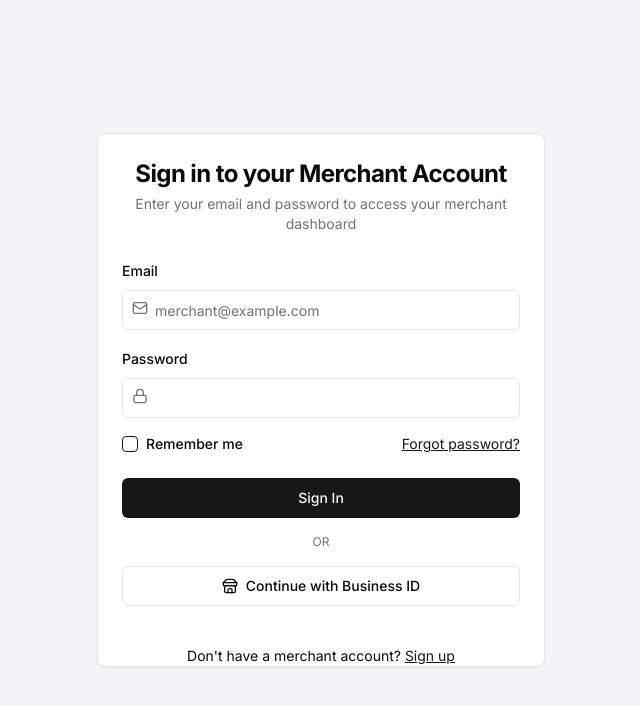
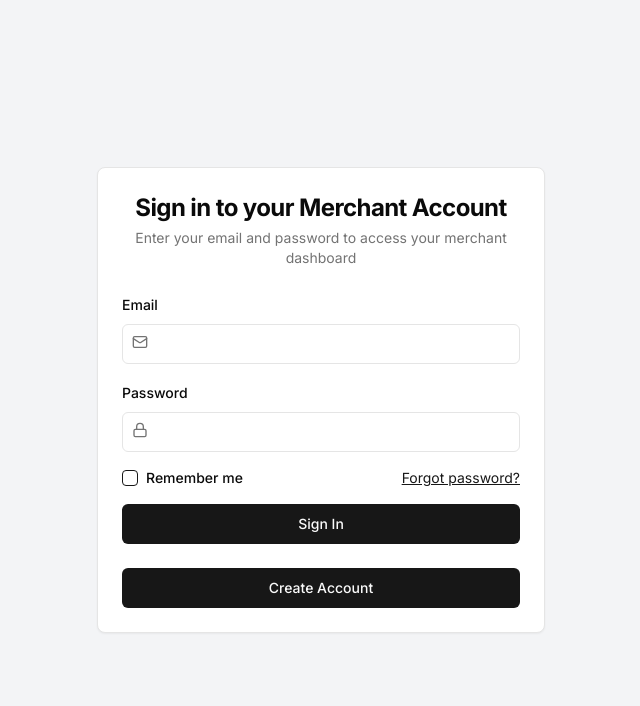
Before and after one commit to Solid-PODS/frontend, a Next.js app: page /merchant/login in a window 1280 px wide. Shown: the top 706 px of the page, without its empty margins (319-959 px from the left). Built offline with nearby package versions, Linux system fonts and the light colour scheme.

Commit message:
Set up postgres

```diff
--- a/package.json
+++ b/package.json
@@ -18,6 +18,7 @@
     "@radix-ui/react-switch": "^1.1.0",
     "@radix-ui/react-tabs": "^1.1.0",
     "@vercel/postgres": "^0.9.0",
+    "bcryptjs": "^2.4.3",
     "class-variance-authority": "^0.7.0",
     "clsx": "^2.1.1",
     "drizzle-orm": "^0.33.0",
--- /dev/null
+++ b/src/app/api/user/auth/route.js
@@ -0,0 +1,27 @@
+// app/api/user/auth/route.js
+import { NextResponse } from 'next/server';
+import { getUserByEmail, createUser } from '@/lib/db';
+import bcrypt from 'bcryptjs';
+
+export async function POST(request) {
+  const { email, password, name, action } = await request.json();
+
+  if (action === 'login') {
+    const user = await getUserByEmail(email);
+    if (user && await bcrypt.compare(password, user.password)) {
+      // In a real app, you'd create a session or JWT here
+      return NextResponse.json({ success: true, user: { id: user.id, name: user.name, email: user.email } });
+    }
+    return NextResponse.json({ success: false, message: 'Invalid credentials' }, { status: 401 });
+  } else if (action === 'register') {
+    const existingUser = await getUserByEmail(email);
+    if (existingUser) {
+      return NextResponse.json({ success: false, message: 'Email already in use' }, { status: 400 });
+    }
+    const hashedPassword = await bcrypt.hash(password, 10);
+    const newUser = await createUser({ name, email, password: hashedPassword });
+    return NextResponse.json({ success: true, user: { id: newUser.id, name: newUser.name, email: newUser.email } });
+  }
+
+  return NextResponse.json({ success: false, message: 'Invalid action' }, { status: 400 });
+}
--- a/src/app/merchant/login/page.jsx
+++ b/src/app/merchant/login/page.jsx
@@ -1,5 +1,8 @@
-import React from 'react';
+"use client";
+
+import React, { useState, useEffect } from 'react';
 import Link from "next/link"
+import { useRouter } from 'next/navigation';
 import { Button } from "@/components/ui/button"
 import { Card, CardContent, CardDescription, CardFooter, CardHeader, CardTitle } from "@/components/ui/card"
 import { Input } from "@/components/ui/input"
@@ -8,6 +11,39 @@ import { Checkbox } from "@/components/ui/checkbox"
 import { Store, Mail, Lock } from "lucide-react"
 
 export default function MerchantLogin() {
+  const [email, setEmail] = useState('');
+  const [password, setPassword] = useState('');
+  const [error, setError] = useState('');
+  // const [isLoading, setIsLoading] = useState(true);
+  const router = useRouter();
+
+  // useEffect(() => {
+  //   setIsLoading(false);
+  // }, []);
+
+  const handleSubmit = async (e) => {
+    e.preventDefault();
+    setError('');
+
+    const response = await fetch('/api/merchant/auth', {
+      method: 'POST',
+      headers: { 'Content-Type': 'application/json' },
+      body: JSON.stringify({ email, password, action: 'login' }),
+    });
+
+    const data = await response.json();
+
+    if (data.success) {
+      router.push('/merchant/dashboard');
+    } else {
+      setError(data.message);
+    }
+  };
+
+  // if (isLoading) {
+  //   return <div>Loading...</div>;
+  // }
+
   return (
     <div className="min-h-screen flex items-center justify-center bg-gray-100 py-12 px-4 sm:px-6 lg:px-8">
       <Card className="w-full max-w-md">
@@ -17,28 +53,41 @@ export default function MerchantLogin() {
             Enter your email and password to access your merchant dashboard
           </CardDescription>
         </CardHeader>
+        <form onSubmit={handleSubmit}>
           <CardContent className="space-y-4">
+            {error && <div className="text-red-500 text-sm">{error}</div>}
             <div className="space-y-2">
               <Label htmlFor="email">Email</Label>
               <div className="relative">
                 <Mail className="absolute left-2.5 top-2.5 h-4 w-4 text-muted-foreground" />
-              <Input id="email" placeholder="merchant@example.com" type="email" className="pl-8" />
+                <Input
+                  id="email"
+                  type="email"
+                  className="pl-8"
+                  value={email}
+                  onChange={(e) => setEmail(e.target.value)}
+                  required
+                />
               </div>
             </div>
             <div className="space-y-2">
               <Label htmlFor="password">Password</Label>
               <div className="relative">
                 <Lock className="absolute left-2.5 top-2.5 h-4 w-4 text-muted-foreground" />
-              <Input id="password" type="password" className="pl-8" />
+                <Input
+                  id="password"
+                  type="password"
+                  className="pl-8"
+                  value={password}
+                  onChange={(e) => setPassword(e.target.value)}
+                  required
+                />
               </div>
             </div>
             <div className="flex items-center justify-between">
               <div className="flex items-center space-x-2">
                 <Checkbox id="remember" />
-              <label
-                htmlFor="remember"
-                className="text-sm font-medium leading-none peer-disabled:cursor-not-allowed peer-disabled:opacity-70"
-              >
+                <label htmlFor="remember" className="text-sm font-medium leading-none peer-disabled:cursor-not-allowed peer-disabled:opacity-70">
                   Remember me
                 </label>
               </div>
@@ -46,28 +95,12 @@ export default function MerchantLogin() {
                 Forgot password?
               </Link>
             </div>
+            <Button className="w-full" type="submit">Sign In</Button>
           </CardContent>
+        </form>
         <CardFooter className="flex flex-col space-y-4">
-          <Button className="w-full">Sign In</Button>
-          <div className="relative">
-            <div className="absolute inset-0 flex items-center">
-              <span className="w-full border-t" />
-            </div>
-            <div className="relative flex justify-center text-xs uppercase">
-              <span className="bg-background px-2 text-muted-foreground">Or</span>
-            </div>
-          </div>
-          <Button variant="outline" className="w-full">
-            <Store className="mr-2 h-4 w-4" />
-            Continue with Business ID
-          </Button>
+          <Button className="w-full">Create Account</Button>
         </CardFooter>
-        <div className="text-center text-sm mt-4">
-          Don&apos;t have a merchant account?{" "}
-          <Link href="/merchant-signup" className="text-primary underline hover:text-primary/90">
-            Sign up
-          </Link>
-        </div>
       </Card>
     </div>
   )
--- a/src/app/user/login/page.jsx
+++ b/src/app/user/login/page.jsx
@@ -1,5 +1,8 @@
-import React from 'react';
+"use client";
+
+import React, { useState, useEffect } from 'react';
 import Link from "next/link"
+import { useRouter } from 'next/navigation';
 import { Button } from "@/components/ui/button"
 import { Checkbox } from "@/components/ui/checkbox"
 import { Input } from "@/components/ui/input"
@@ -14,6 +17,39 @@ import {
 import { Github, Mail } from "lucide-react"
 
 export default function UserLogin() {
+  const [email, setEmail] = useState('');
+  const [password, setPassword] = useState('');
+  const [error, setError] = useState('');
+  // const [isLoading, setIsLoading] = useState(true);
+  const router = useRouter();
+
+  // useEffect(() => {
+  //   setIsLoading(false);
+  // }, []);
+
+  const handleSubmit = async (e) => {
+    e.preventDefault();
+    setError('');
+
+    const response = await fetch('/api/user/auth', {
+      method: 'POST',
+      headers: { 'Content-Type': 'application/json' },
+      body: JSON.stringify({ email, password, action: 'login' }),
+    });
+
+    const data = await response.json();
+
+    if (data.success) {
+      router.push('/dashboard');
+    } else {
+      setError(data.message);
+    }
+  };
+
+  // if (isLoading) {
+  //   return <div>Loading...</div>;
+  // }
+
   return (
     <div className="min-h-screen flex items-center justify-center bg-gray-100 py-12 px-4 sm:px-6 lg:px-8">
       <Card className="w-full max-w-md">
@@ -23,21 +59,32 @@ export default function UserLogin() {
             Enter your email below to login to your account
           </CardDescription>
         </CardHeader>
+        <form onSubmit={handleSubmit}>
           <CardContent className="space-y-4">
+            {error && <div className="text-red-500 text-sm">{error}</div>}
             <div className="space-y-2">
               <label htmlFor="email" className="text-sm font-medium leading-none peer-disabled:cursor-not-allowed peer-disabled:opacity-70">Email</label>
-            <Input id="email" placeholder="m@example.com" type="email" autoCapitalize="none" autoComplete="email" autoCorrect="off" />
+              <Input
+                id="email"
+                type="email"
+                value={email}
+                onChange={(e) => setEmail(e.target.value)}
+                required
+              />
             </div>
             <div className="space-y-2">
               <label htmlFor="password" className="text-sm font-medium leading-none peer-disabled:cursor-not-allowed peer-disabled:opacity-70">Password</label>
-            <Input id="password" type="password" autoCapitalize="none" autoComplete="current-password" />
+              <Input
+                id="password"
+                type="password"
+                value={password}
+                onChange={(e) => setPassword(e.target.value)}
+                required
+              />
             </div>
             <div className="flex items-center space-x-2">
               <Checkbox id="remember" />
-            <label
-              htmlFor="remember"
-              className="text-sm font-medium leading-none peer-disabled:cursor-not-allowed peer-disabled:opacity-70"
-            >
+              <label htmlFor="remember" className="text-sm font-medium leading-none peer-disabled:cursor-not-allowed peer-disabled:opacity-70">
                 Remember me
               </label>
             </div>
@@ -45,6 +92,7 @@ export default function UserLogin() {
               Sign in
             </Button>
           </CardContent>
+        </form>
         <CardFooter className="flex flex-col space-y-4">
         <div className="relative">
             <div className="absolute inset-0 flex items-center">
--- /dev/null
+++ b/src/lib/db.js
@@ -0,0 +1,69 @@
+import { drizzle } from 'drizzle-orm/vercel-postgres';
+import { sql } from "@vercel/postgres";
+import {
+  pgTable,
+  serial,
+  text,
+  timestamp,
+  uniqueIndex,
+} from 'drizzle-orm/pg-core';
+
+// Use this object to send drizzle queries to your DB
+export const db = drizzle(sql);
+
+// Create a pgTable for users
+export const UsersTable = pgTable(
+  'users',
+  {
+    id: serial('id').primaryKey(),
+    name: text('name').notNull(),
+    email: text('email').notNull(),
+    password: text('password').notNull(), // In production, ensure this is properly hashed
+    createdAt: timestamp('createdAt').defaultNow().notNull(),
+  },
+  (users) => {
+    return {
+      uniqueIdx: uniqueIndex('unique_idx_users').on(users.email),
+    };
+  }
+);
+
+// Create a pgTable for merchants
+export const MerchantsTable = pgTable(
+  'merchants',
+  {
+    id: serial('id').primaryKey(),
+    businessName: text('businessName').notNull(),
+    email: text('email').notNull(),
+    password: text('password').notNull(), // In production, ensure this is properly hashed
+    contactName: text('contactName').notNull(),
+    businessType: text('businessType').notNull(),
+    createdAt: timestamp('createdAt').defaultNow().notNull(),
+  },
+  (merchants) => {
+    return {
+      uniqueIdx: uniqueIndex('unique_idx_merchants').on(merchants.email),
+    };
+  }
+);
+
+// Helper functions to interact with the database
+export const getUserByEmail = async (email) => {
+  const [user] = await db.select().from(UsersTable).where(sql`${UsersTable.email} = ${email}`);
+  return user;
+};
+
+export const getMerchantByEmail = async (email) => {
+  const [merchant] = await db.select().from(MerchantsTable).where(sql`${MerchantsTable.email} = ${email}`);
+  return merchant;
+};
+
+export const createUser = async (userData) => {
+  const [newUser] = await db.insert(UsersTable).values(userData).returning();
+  return newUser;
+};
+
+export const createMerchant = async (merchantData) => {
+  const [newMerchant] = await db.insert(MerchantsTable).values(merchantData).returning();
+  return newMerchant;
+};
```
Also changed, not shown: src/app/api/merchant/auth/route.js (added, +27 -0 lines), 2 other files (tests, documents, lock files or other folders). Lines whose indentation alone changed are shown as unchanged.
